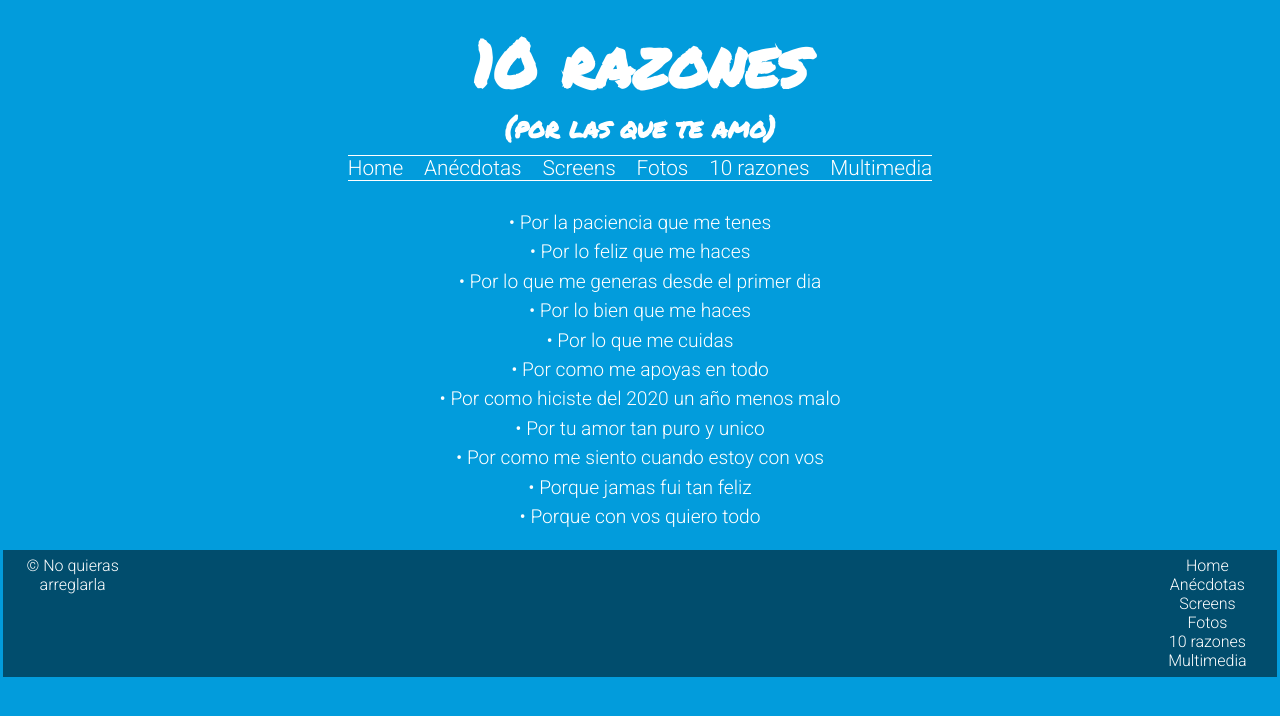
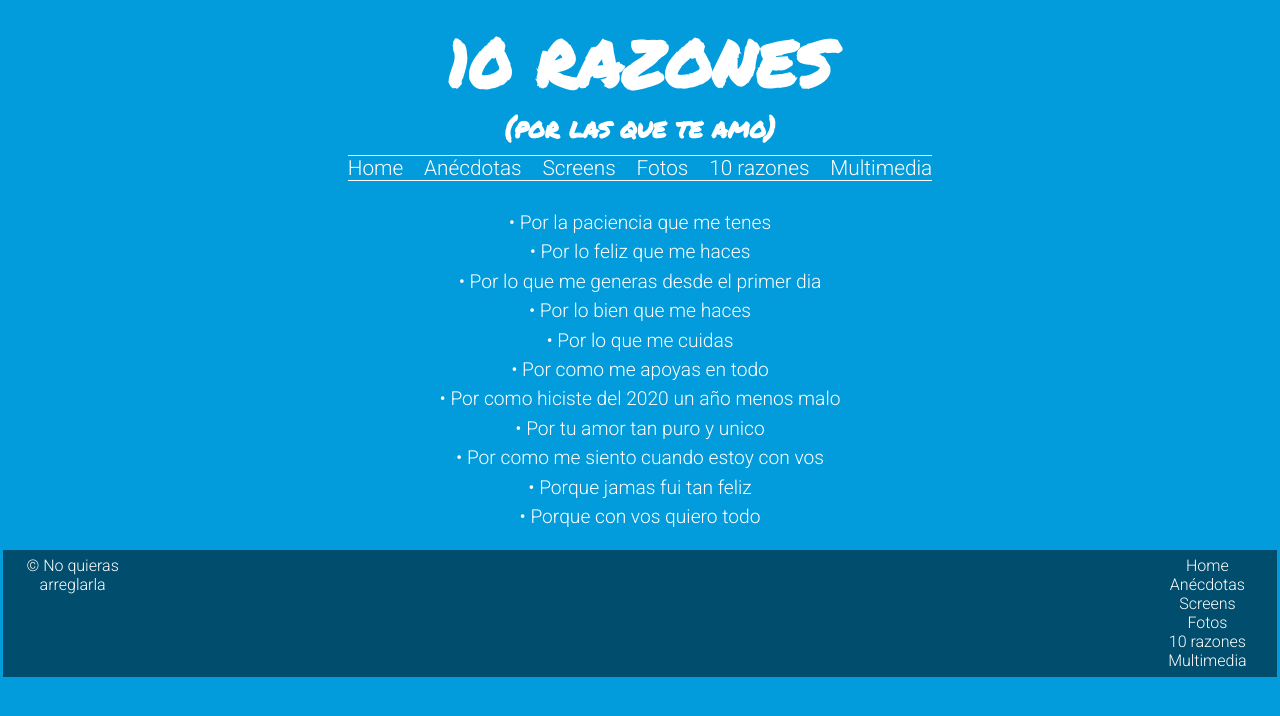
Before and after one commit to tommiramone/Bonita, a plain HTML site: page html/razones.html in a window 1280 px wide. Drawn offline with Linux system fonts and the light colour scheme.

Commit message:
correccion css

```diff
--- a/css/style.css
+++ b/css/style.css
@@ -188,7 +188,7 @@ li {
 }
 
 
-@media only screen and (max-width: 450px) {
+@media only screen and (max-width: 499px) {
     .menu-sm {
         display: block;
     }
--- a/html/razones.html
+++ b/html/razones.html
@@ -29,7 +29,7 @@
         <!---NAV-->
         <header>
             <a href="../index.html" class="brand">
-                <h1>10 razones</h1>
+                <h1>10 RAZONES</h1>
                 <h5>(por las que te amo)</h2>
             </a>
 
```
